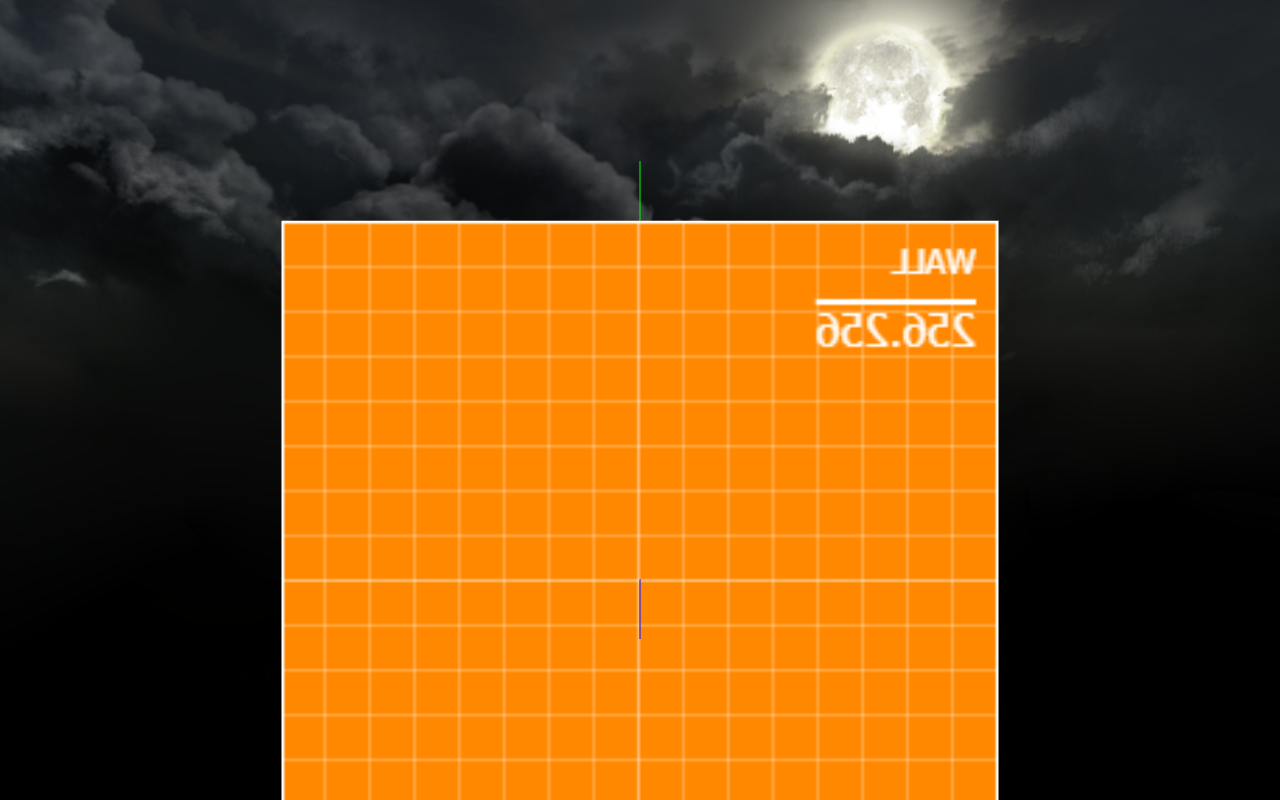
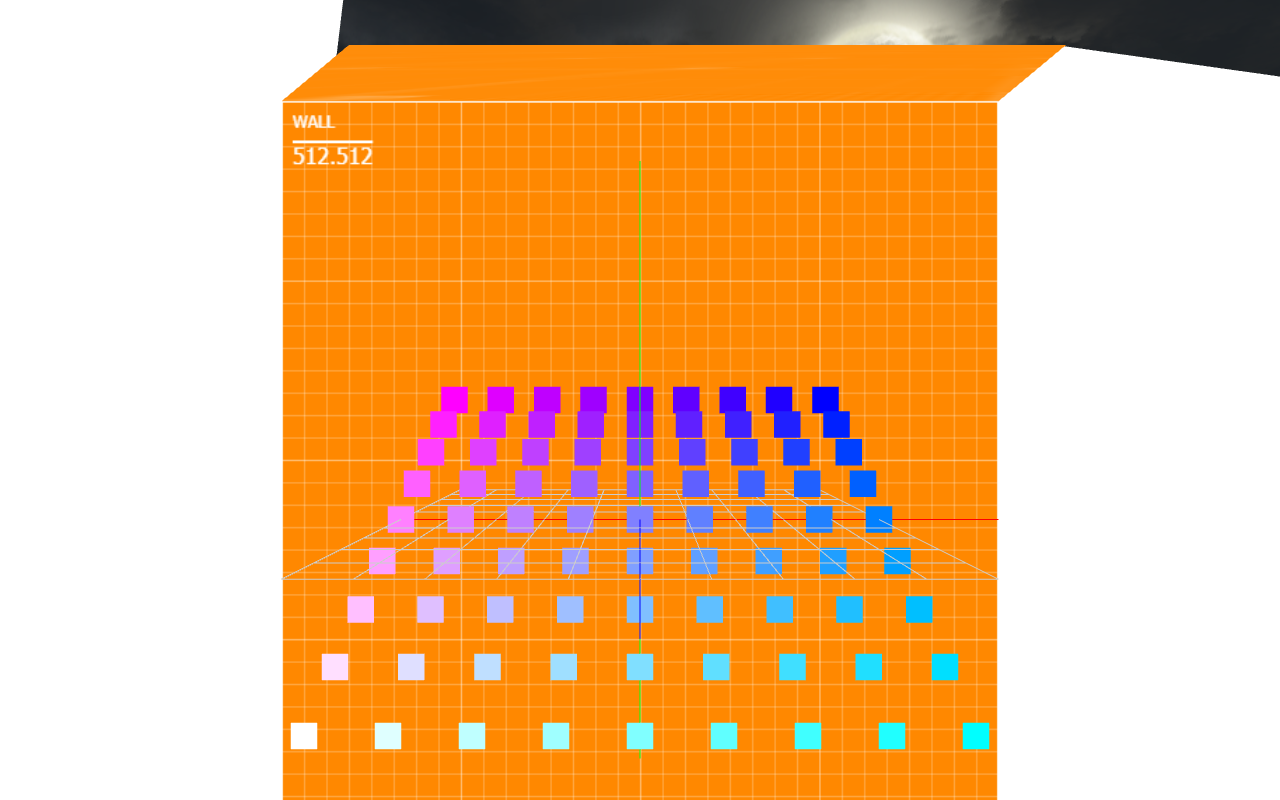
Before and after one commit to dbechrd/webgl-tut, a plain HTML site: page index.html in a window 1280 px wide. Drawn offline with Linux system fonts and the light colour scheme; animation ran at ten frames a second.

Commit message:
Bigger cube; better zoom

```diff
--- a/index.html
+++ b/index.html
@@ -30,7 +30,7 @@
         </div>
         <div style="display:none;">
             <audio src="https://s3-us-west-2.amazonaws.com/s.cdpn.io/858/outfoxing.mp3" crossorigin="anonymous" ></audio>
-            <img id="texture1" src="./img/WALL_256.256.png" crossorigin="anonymous"></img>
+            <img id="texture1" src="./img/WALL_512.512.png" crossorigin="anonymous"></img>
             <img id="tex_black" src="./img/BLACK_1.1.png" crossorigin="anonymous"></img>
             <img id="skybox_posx" src="./img/grimmnight_posx.png" crossorigin="anonymous"></img>
             <img id="skybox_negx" src="./img/grimmnight_negx.png" crossorigin="anonymous"></img>
--- a/js/camera.js
+++ b/js/camera.js
@@ -89,7 +89,8 @@ class CameraController {
 
         this.rotateRate = -300;
         this.panRate = 5;
-        this.zoomRate = 200;
+        //this.zoomRate = 200;
+        this.zoomRate = 1;
 
         this.offsetX = box.left;
         this.offsetY = box.top;
@@ -128,7 +129,8 @@ class CameraController {
 
     onMouseWheel(e) {
         let delta = -Math.max(-1, Math.min(1, (e.wheelDelta || -e.detail)));
-        this.camera.panZ(delta * (this.zoomRate / this.canvas.height));
+        //this.camera.panZ(delta * (this.zoomRate / this.canvas.height));
+        this.camera.panZ(delta * this.zoomRate);
     }
 
     onMouseMove(e) {
--- a/js/main.js
+++ b/js/main.js
@@ -94,7 +94,7 @@ window.addEventListener("load", function() {
         document.getElementById("skybox_posz"),
         document.getElementById("skybox_negz"),
     );
-    skyboxModel = new Model(Primitives.Cube.createMesh("skybox1", 10, 10, 10, 0, 0, 0));
+    skyboxModel = new Model(Primitives.Cube.createMesh("skybox1", 100, 100, 100, 0, 0, 0));
     skyboxShader = new SkyboxShader(true)
     skyboxShader.bind()
         .setProjectionMatrix(camera.projectionMatrix)
@@ -147,7 +147,8 @@ window.addEventListener("load", function() {
 
     let cubeMesh = Mesh.parseObjText("cube_obj", CubeMesh.data());
     cubeMesh.disableCull = true;
-    cubeModel = new Model(cubeMesh);
+    cubeModel = new Model(cubeMesh)
+        .setScale(3.0, 3.0, 3.0);
 
     let loop = new RenderLoop(onRender, 30);
     loop.start();
--- a/js/shaders/default_shader.js
+++ b/js/shaders/default_shader.js
@@ -72,7 +72,10 @@ class DefaultShader extends Shader {
             float alpha = step(0.3, len) * (1.0 - step(0.4, len));
 
             float use_tex = 1.0 - step(0.01, length(vert_color));
-            final_color = mix(vec4(vert_color, 1.0), texture(u_main_texture, vert_uv), use_tex);
+            vec4 v = vec4(vert_color, 1.0);
+            vec4 t = texture(u_main_texture, vert_uv);
+
+            final_color = mix(v, t, use_tex);
         }`;
     }
 }
```
